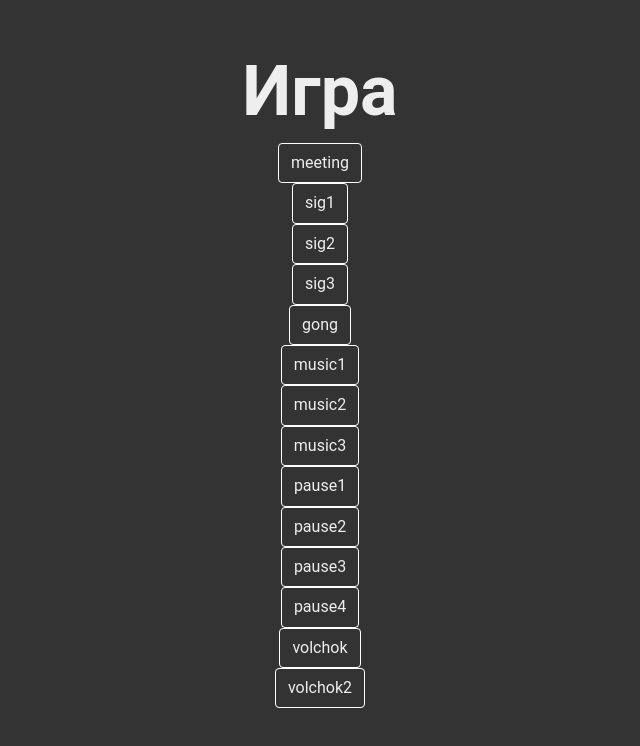
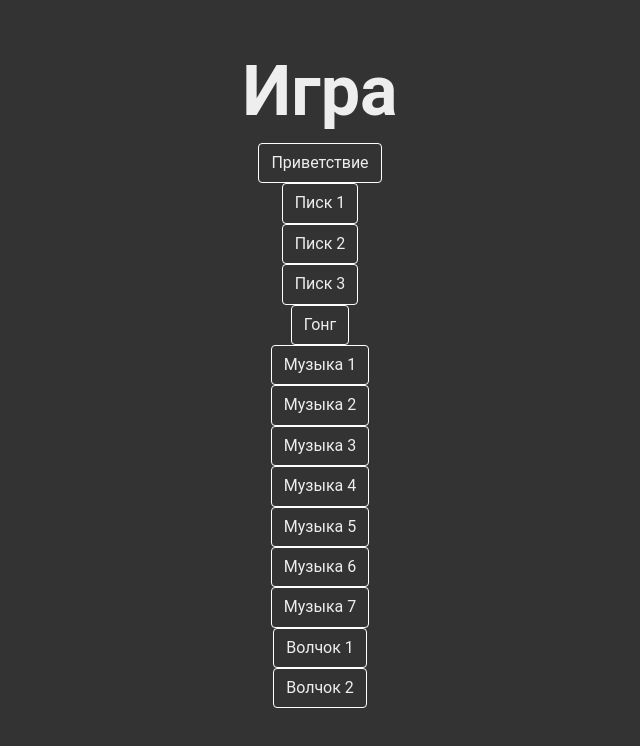
Before and after one commit to nastybits/quiz, a Vue app in the folder app/: page /game in a window 1280 px wide. Shown: the top 746 px of the page, without its empty margins (320-960 px from the left). Built offline with nearby package versions, Linux system fonts and the light colour scheme.

Commit message:
Closes #14

```diff
--- a/app/src/components/TheGame.vue
+++ b/app/src/components/TheGame.vue
@@ -1,58 +1,52 @@
-<!-- Комонент отвечающий за игру и переключение ранудов -->
+<!-- Компонент отвечающий за игру и переключение ранудов -->
 <template>
   <div class="round">
     <div class="round__header"></div>
     <div class="round__body"></div>
     <div class="round__footer"></div>
   </div>
-  <audio
-      v-for="(a, i) of audioFiles"
-      :ref="el => { audios[i] = el }"
-      :src="`/audio/${a.src}`"
-      :key="i"
-      style="display: none"
-  />
-  <QBtn
-      v-for="(a, i) of audioFiles"
-      :label="a.name"
-      :title="a.name"
-      :key="'aBtn' + i"
-      @click="player.play(i)"
-  />
+  <template v-if="audio.tracks.value">
+    <QBtn
+        v-for="(track, i) of audio.tracks.value"
+        :label="track.title"
+        :title="track.title"
+        :key="i"
+        @click="track.toggle()"
+    />
+  </template>
+  <div v-if="audio.currentTrack.value">Сейчас играет: {{ audio.currentTrack.value.name }} | {{ audio.currentTrack.value.duration }}</div>
 </template>
 
 <script setup>
 import QBtn from "@/components/ui/QBtn.vue"
-import {ref, onMounted} from "vue"
-// import { useGameState } from "@/stores/gameState"
-// import { useQuestionPacks } from "@/stores/questionPacks"
-import {useAudio} from "@/composables/audio"
+import { useAudio } from "@/composables/audio"
 
-// const game = useGameState()
-// const pack = useQuestionPacks()
-const audioFiles = [
-  {name: "meeting", src: "meeting.mp3"},
-  {name: "sig1", src: "sig1.mp3"},
-  {name: "sig2", src: "sig2.mp3"},
-  {name: "sig3", src: "sig3.mp3"},
-  {name: "gong", src: "gong.mp3"},
-  {name: "music1", src: "music1.mp3"},
-  {name: "music2", src: "music2.mp3"},
-  {name: "music3", src: "music3.mp3"},
-  {name: "pause1", src: "pause1.mp3"},
-  {name: "pause2", src: "pause2.mp3"},
-  {name: "pause3", src: "pause3.mp3"},
-  {name: "pause4", src: "pause4.mp3"},
-  {name: "volchok", src: "volchok.mp3"},
-  {name: "volchok2", src: "volchok2.mp3"}
+const files = [
+  {name: "meeting", title: "Приветствие", src: "meeting.mp3"},
+  {name: "sig1", title: "Писк 1", src: "sig1.mp3"},
+  {name: "sig2", title: "Писк 2", src: "sig2.mp3"},
+  {name: "sig3", title: "Писк 3", src: "sig3.mp3"},
+  {name: "gong", title: "Гонг", src: "gong.mp3"},
+  {name: "music1", title: "Музыка 1", src: "music1.mp3"},
+  {name: "music2", title: "Музыка 2", src: "music2.mp3"},
+  {name: "music3", title: "Музыка 3", src: "music3.mp3"},
+  {name: "pause1", title: "Музыка 4", src: "pause1.mp3"},
+  {name: "pause2", title: "Музыка 5", src: "pause2.mp3"},
+  {name: "pause3", title: "Музыка 6", src: "pause3.mp3"},
+  {name: "pause4", title: "Музыка 7", src: "pause4.mp3"},
+  {name: "volchok", title: "Волчок 1", src: "volchok.mp3"},
+  {name: "volchok2", title: "Волчок 2", src: "volchok2.mp3"}
 ]
 
-const audios = ref([])
-let player = null
-
-onMounted(() => {
-  player = useAudio(audios.value)
-})
+const audio = useAudio(files)
+function toggle(track) {
+  if (audio.currentTrack.value && track.name === audio.currentTrack.value.name) {
+    audio.currentTrack.value.stop()
+    return
+  }
+  audio.stopAll()
+  track.play()
+}
 
 </script>
 
--- a/app/src/composables/audio.js
+++ b/app/src/composables/audio.js
@@ -1,28 +1,93 @@
-export function useAudio(refs) {
-  const play = (ref) => {
-    if (!ref) {
+import { ref, onMounted, onBeforeUnmount } from "vue"
+
+export function useAudio(files) {
+  const currentTrack = ref(null)
+  const tracks = ref([])
+
+  const play = (name) => {
+    const track = tracks.value.find(el => el.name === name)
+    if (!track) {
       return
     }
-    if (refs[ref]) {
-      refs[ref].play()
-    }
+
+    currentTrack.value = track
+    track.el.play()
   }
 
-  const stop = (ref) => {
-    if (!ref) {
+  const stop = (name) => {
+    const track = tracks.value.find(el => el.name === name)
+    if (!track) {
       return
     }
-    if (refs[ref]) {
-      refs[ref].pause()
-      refs[ref].currentTime = 0.0
-    }
+    track.el.pause()
+    track.el.currentTime = 0.0
+    currentTrack.value = null
   }
 
   const stopAll = () => {
-    refs.forEach(r => {
-      stop(r)
-    })
+    for (const track of tracks.value) {
+      track.el.pause()
+      track.el.currentTime = 0.0
+    }
+    currentTrack.value = null
   }
 
-  return { play, stop, stopAll }
+  onMounted(() => {
+    tracks.value = []
+    for (const f of files) {
+      const body = document.querySelector("body")
+      const audio = document.createElement("AUDIO")
+      audio.src = `/audio/${f.src}`
+      audio.id = f.name
+      audio.style.display = "none"
+      audio.addEventListener("timeupdate", (e) => {
+        if (currentTrack.value) {
+          currentTrack.value.duration = e.target.currentTime
+        }
+      })
+      audio.addEventListener("ended", () => {
+        currentTrack.value = null
+      })
+      tracks.value.push({
+        name: f.name,
+        title: f.title,
+        el: body.appendChild(audio),
+        isPlaying: false,
+        duration: 0,
+        play: function() {
+          currentTrack.value = this
+          this.isPlaying = true
+          this.el.play()
+        },
+        pause: function () {
+          currentTrack.value = this
+          this.isPlaying = true
+          this.el.pause()
+        },
+        stop: function() {
+          currentTrack.value = null
+          this.el.pause()
+          this.el.currentTime = 0.0
+          this.isPlaying = false
+        },
+        toggle: function() {
+          this.isPlaying && !this.el.ended
+            ? this.stop()
+            : this.play()
+        }
+      })
+    }
+  })
+
+  onBeforeUnmount(() => {
+    for (const f of files) {
+      const el = document.querySelector("#" + f.name)
+      if (el) {
+        el.remove()
+      }
+    }
+    tracks.value = []
+  })
+
+  return { tracks, currentTrack, play, stop, stopAll }
 }
--- a/app/src/stores/gameState.js
+++ b/app/src/stores/gameState.js
@@ -1,7 +1,8 @@
 /** Хранилище состояния текущей игры. TODO Заменить реализацию через Cookies на реализацию через БД */
 import { defineStore } from "pinia"
-import { consts } from "../plugins/consts"
+import { consts } from "@/plugins/consts"
 import Cookie from "js-cookie"
+import { useQuestionPacks } from "@/stores/questionPacks"
 
 export const useGameState = defineStore("gameState", {
   state: () => ({
@@ -12,6 +13,26 @@ export const useGameState = defineStore("gameState", {
     RoundState: null,
     QuestionIdx: null,
   }),
+  getters: {
+    /**
+     * Получение текущего пакета вопросов
+     * @return {null|object} - Текущий пакет вопросов из useQuestionPacks
+     */
+    pack() {
+      const packs = useQuestionPacks()
+      return packs.getPack(this.ID) || null
+    },
+    /**
+     * Получение текущего вопроса
+     * @return {null|object} - Текущий вопрос пакета
+     */
+    question() {
+      if (!this.pack) {
+        return null
+      }
+      return this.pack.Questions[this.QuestionIdx]
+    },
+  },
   actions: {
     /**
      * Запуск состояния
@@ -33,7 +54,7 @@ export const useGameState = defineStore("gameState", {
      */
     nextRound() {
       if (!this.ID) {
-        console.warn("Не выбран игра")
+        console.warn("Не выбрана игра")
         return
       }
       if (!this.RoundState !== consts.ROUND_STATES.TOTAL) {
@@ -72,7 +93,7 @@ export const useGameState = defineStore("gameState", {
       }
     },
     /**
-     * Удаление состояния
+     * Сброс состояния
      */
     reset() {
       Cookie.remove("gameState")
@@ -85,7 +106,7 @@ export const useGameState = defineStore("gameState", {
       console.log(this.ID, this.PackID, this.Team, this.Round, this.RoundState, this.QuestionIdx)
     },
     /**
-     * Восстановление состояния из Cookies
+     * Восстановление состояния из Cookie
      */
     restoreFromCookies() {
       const jsonState = Cookie.get("gameState")
--- a/app/src/stores/questionPacks.js
+++ b/app/src/stores/questionPacks.js
@@ -21,6 +21,11 @@ export const useQuestionPacks = defineStore('questionsPack', {
         this.packs = data
       }
     },
+    /**
+     * Получить пакет вопросов по ID
+     * @param {number} id - Идентификатор
+     * @return {object} - Пакет вопросов
+     */
     getPack(id) {
       return this.packs.find(p => p.ID === id)
     }
--- a/app/src/views/admin/GameCreationView.vue
+++ b/app/src/views/admin/GameCreationView.vue
@@ -100,7 +100,7 @@ let pack = ref(null)
 let isQuestionsShown = ref(false)
 
 const activePack = computed(() => {
-    return game.ID ? packsStore.getPack(game.PackID) : null
+    return game.pack
 })
 
 /**
```
